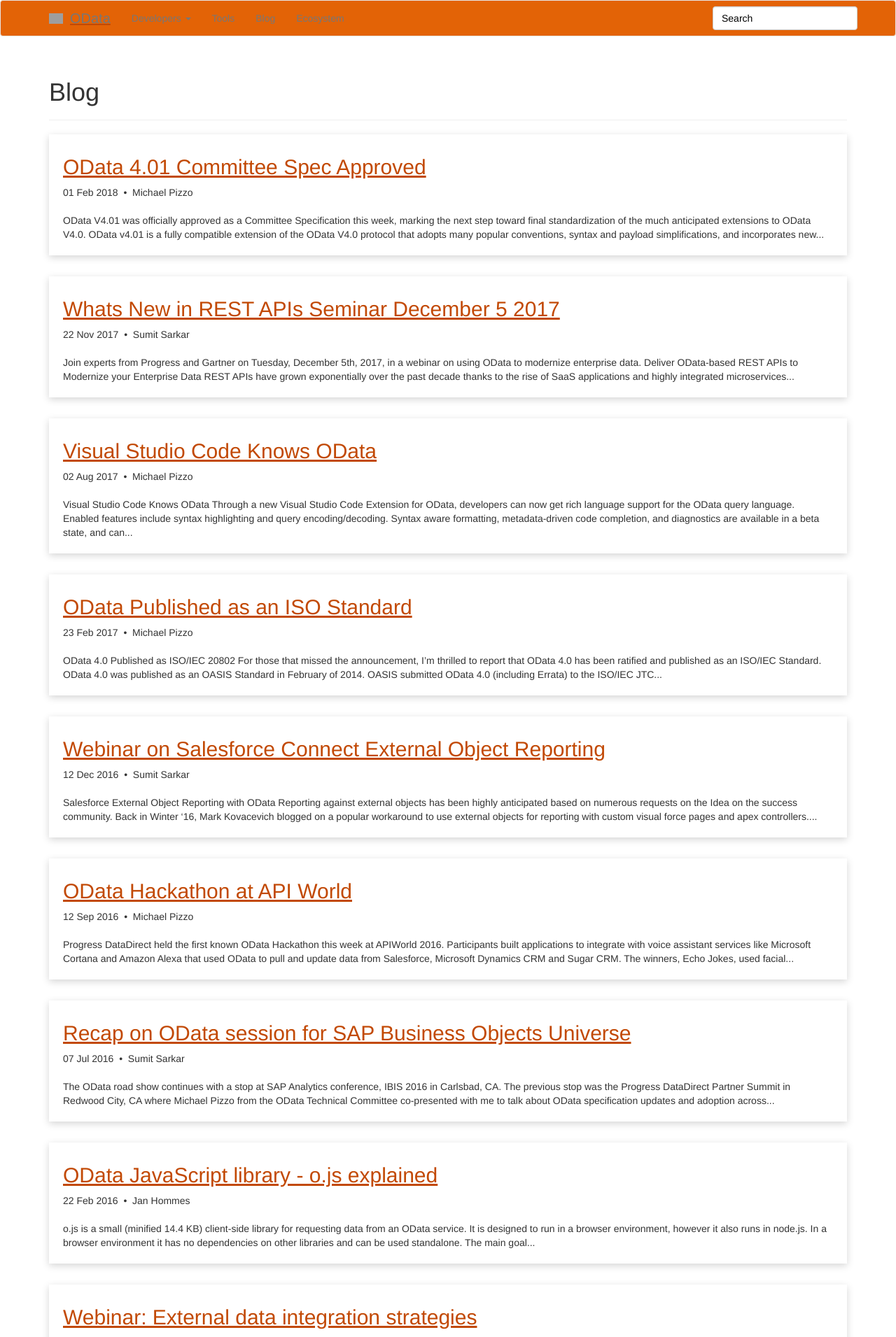
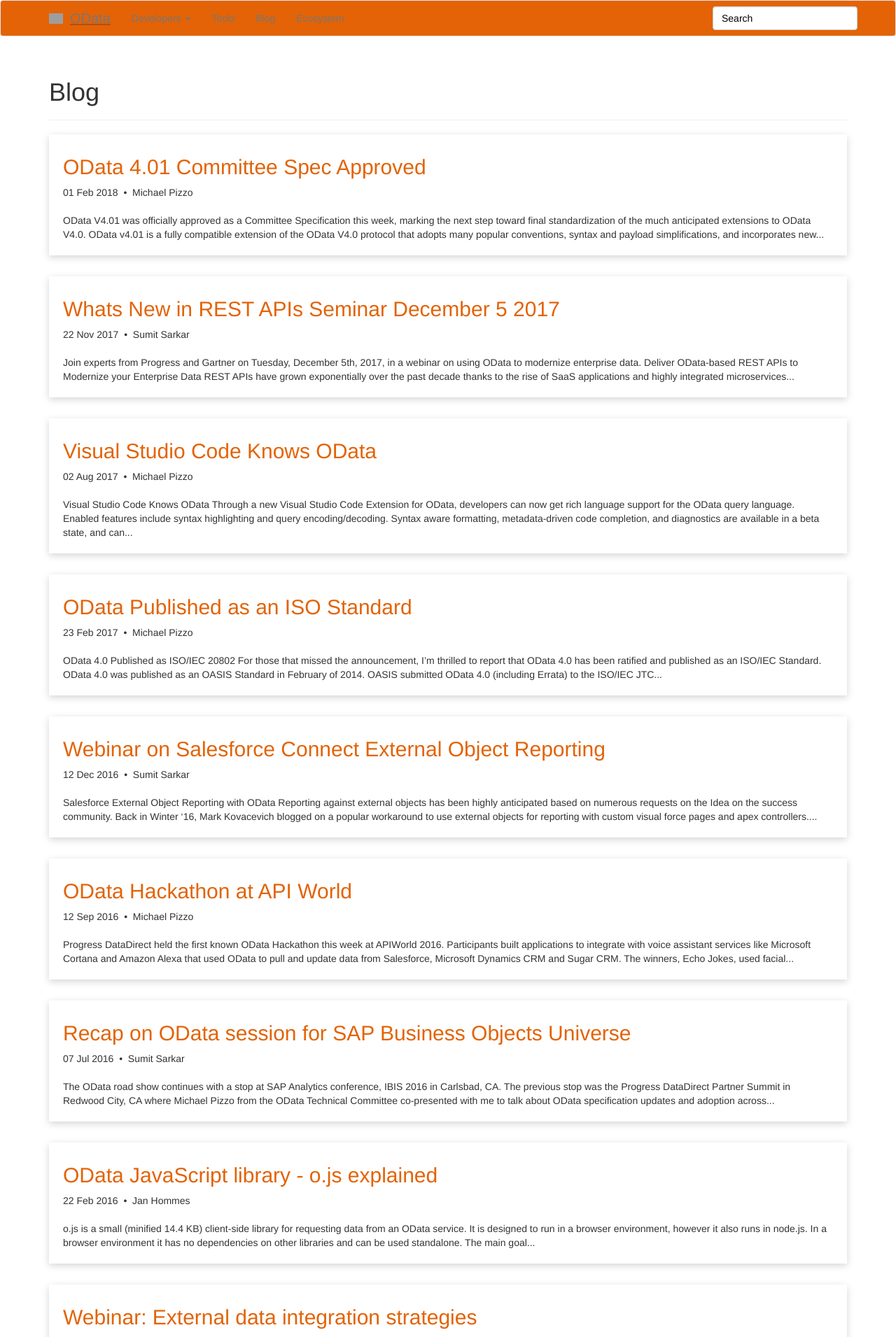
Before and after one commit to OData/odataorg.github.io, a Jekyll site: the page built from pages/blog.html, in a window 1280 px wide. Shown: the top 1911 px of the page at 70% size. Built offline with Jekyll 4.4.1, drawn with Linux system fonts in a browser that asks for light colours; nearby versions of some CDN libraries; library files that are not in the unit come from our copies; a style sheet for code colours, icons or effects is not loaded.

Commit message:
updated card column styling

```diff
--- a/pages/blog.html
+++ b/pages/blog.html
@@ -6,11 +6,11 @@
 
 <div class="card-column">
 {% for post in site.posts %}
-  <div class="card">
-    <h2><a href='{{post.url}}'>{{post.title}}</a></h2>
-    <span class='date'>{{post.date | date_to_string}} &nbsp;&#8226;&nbsp; {{ post.author }}</span>
-    <br><br>
-    <p>{{ post.content | strip_html | truncatewords: 50 }}</p>
-  </div>
+    <div class="card" onclick="location.href='{{post.url}}'">
+        <h2>{{post.title}}</h2>
+        <span class='date'>{{post.date | date_to_string}} &nbsp;&#8226;&nbsp; {{ post.author }}</span>
+        <br><br>
+        <p>{{ post.content | strip_html | truncatewords: 50 }}</p>
+    </div>
 {% endfor %}
 </div>
--- a/public/css/site.css
+++ b/public/css/site.css
@@ -452,9 +452,16 @@
     background-color: white;
 }
 
+.card:hover {
+    cursor: pointer;
+}
+
 .items-container .card:hover {
     box-shadow: 0 .25rem 2rem rgba(0,0,0,.27);
-    cursor: pointer;
+}
+
+.card-column .card:hover {
+    box-shadow: 0 .25rem 1rem rgba(0,0,0,.30);
 }
 
 .card img {
```
